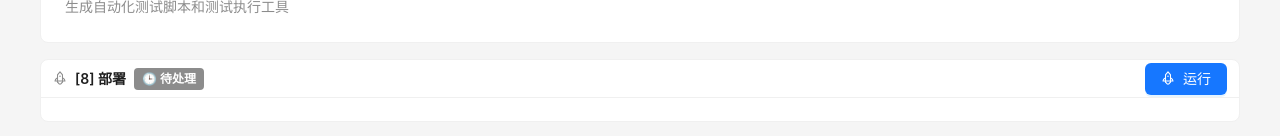
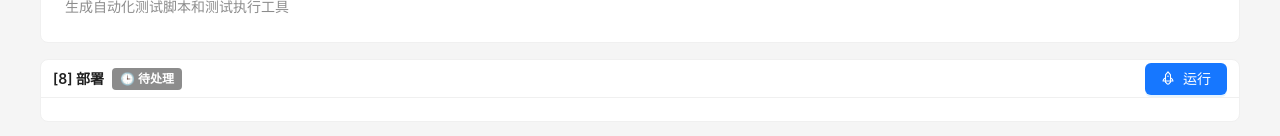
Before and after one commit to wuzhenhua24/InnoLab, a React app in the folder ai-workbench-web/: page /projects/1/pipeline in a window 1280 px wide. Shown: the part 1620-1756 px from the top of the page. Built offline with nearby package versions, Linux system fonts and the light colour scheme; the HTML template or start-up script is replaced by a standard one.

Commit message:
refactor: 移除部署节点标题前的图标
- 删除部署节点卡片标题中的状态图标
- 保持与其他节点风格统一
- 后续将为所有节点统一添加合适的图标

```diff
--- a/ai-workbench-web/src/components/DeploymentStageCard.tsx
+++ b/ai-workbench-web/src/components/DeploymentStageCard.tsx
@@ -111,7 +111,6 @@ const DeploymentStageCard: React.FC<DeploymentStageCardProps> = ({
       style={{ marginBottom: 16 }}
       title={
         <Space>
-          <span style={{ color: statusConfig.color }}>{statusConfig.icon}</span>
           <Text strong>[{stageOrder}] {stageName}</Text>
           <Tag color={statusConfig.color}>
             {statusConfig.emoji} {statusConfig.text}
```
